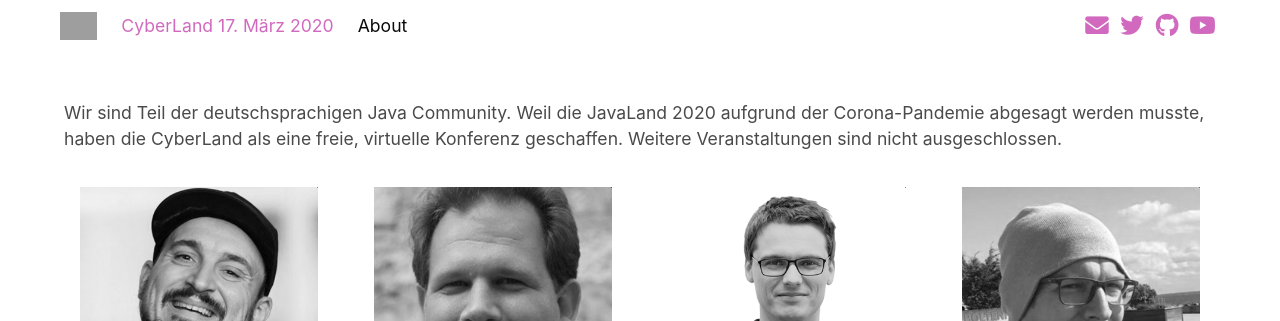
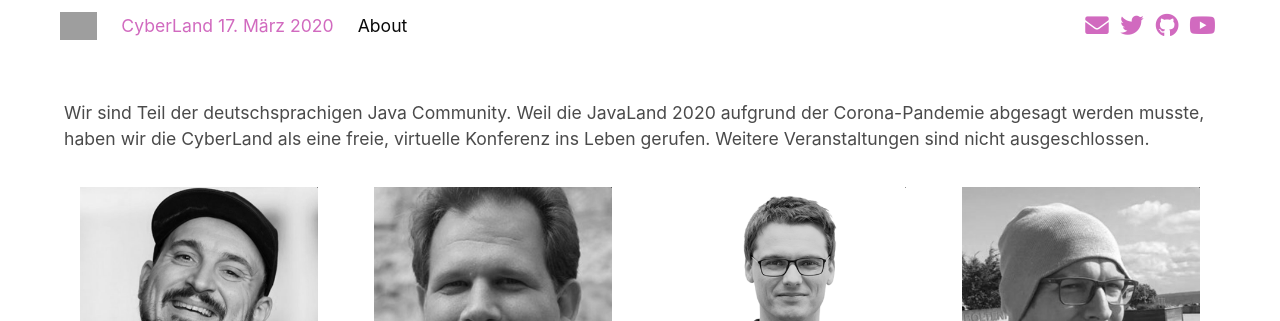
Before and after one commit to CyberLandConf/CyberLandConf.github.io, a Jekyll site: the page built from pages/about.md, in a window 1280 px wide. Shown: the top 321 px of the page. Built offline with Jekyll 4.4.1, drawn with Linux system fonts in a browser that asks for light colours; grey boxes are pictures that could not be loaded.

```diff
--- a/pages/about.md
+++ b/pages/about.md
@@ -4,7 +4,7 @@ title: About
 permalink: /about/
 ---
 
-Wir sind Teil der deutschsprachigen Java Community. Weil die JavaLand 2020 aufgrund der Corona-Pandemie abgesagt werden musste, haben die CyberLand als eine freie, virtuelle Konferenz geschaffen. Weitere Veranstaltungen sind nicht ausgeschlossen.
+Wir sind Teil der deutschsprachigen Java Community. Weil die JavaLand 2020 aufgrund der Corona-Pandemie abgesagt werden musste, haben wir die CyberLand als eine freie, virtuelle Konferenz ins Leben gerufen. Weitere Veranstaltungen sind nicht ausgeschlossen.
 
 
 {% assign spaltenAnzahl = 4 %}
```
Also changed, not shown: _sessions/session-3.md (+1 -0 lines).
